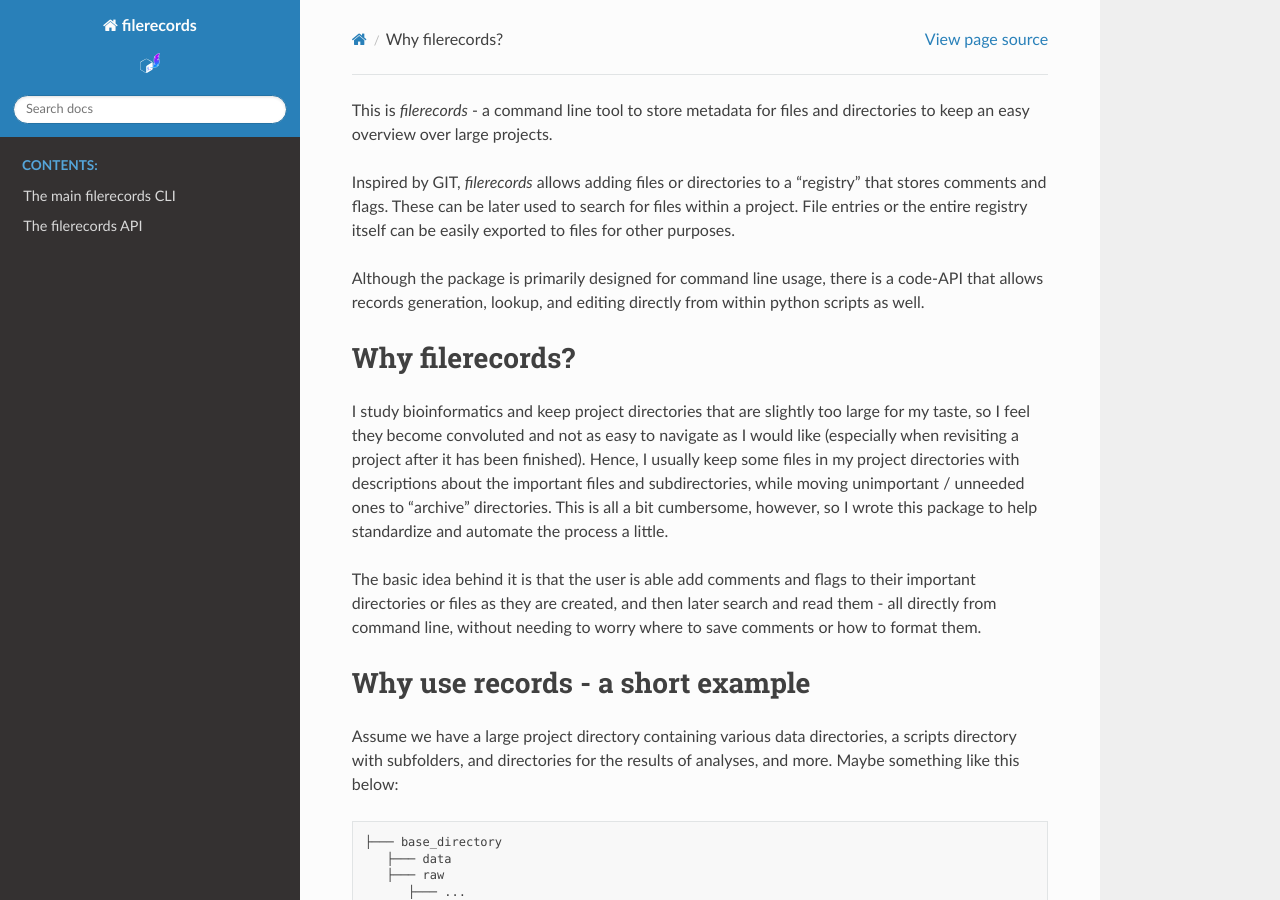
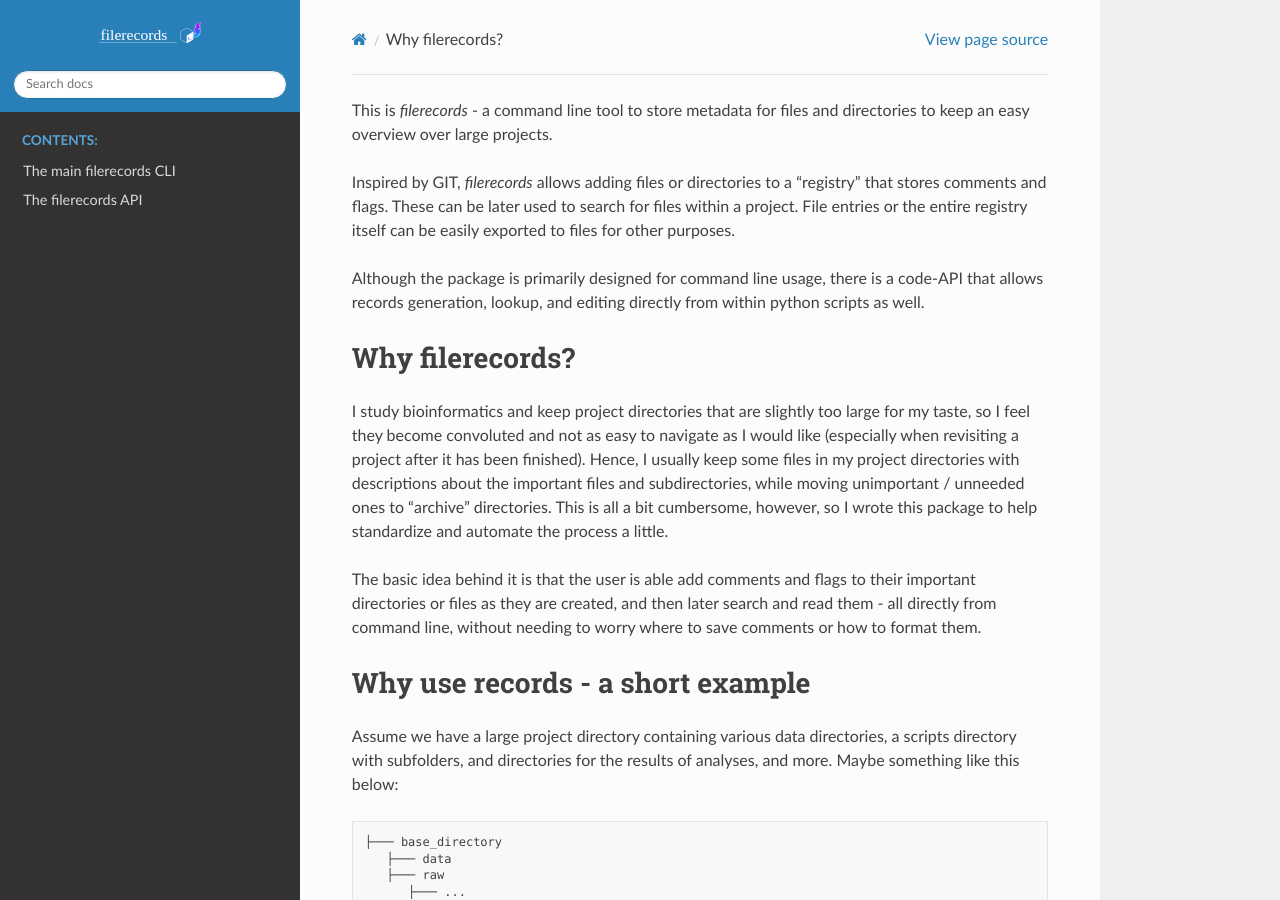
Before and after one commit to NoahHenrikKleinschmidt/filerecords, a Sphinx documentation site: the page built from docs/source/index.rst, in a window 1280 px wide and 900 px high. Built offline with Sphinx 7.4.7 and the Read the Docs theme 2.0.0, drawn with Linux system fonts in a browser that asks for light colours.

Commit message:
update conf

```diff
--- a/docs/source/conf.py
+++ b/docs/source/conf.py
@@ -54,7 +54,12 @@ exclude_patterns = []
 # a list of builtin themes.
 #
 html_theme = 'sphinx_rtd_theme'
-html_logo = "icon_white.svg"
+html_logo = "logo_white.svg"
+
+html_theme_options = {
+    'logo_only': True,
+
+}
 
 # Add any paths that contain custom static files (such as style sheets) here,
 # relative to this directory. They are copied after the builtin static files,
```
